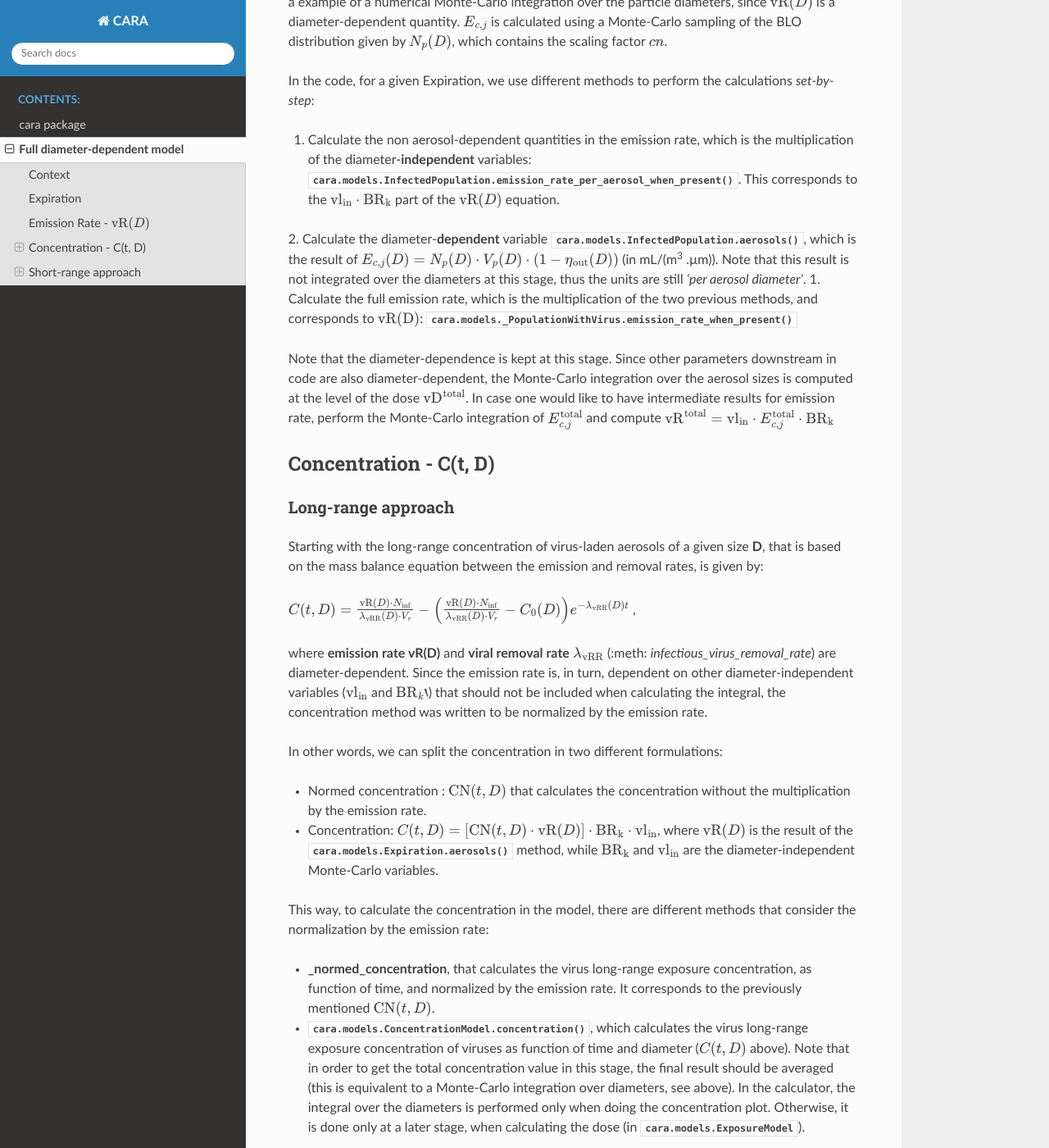
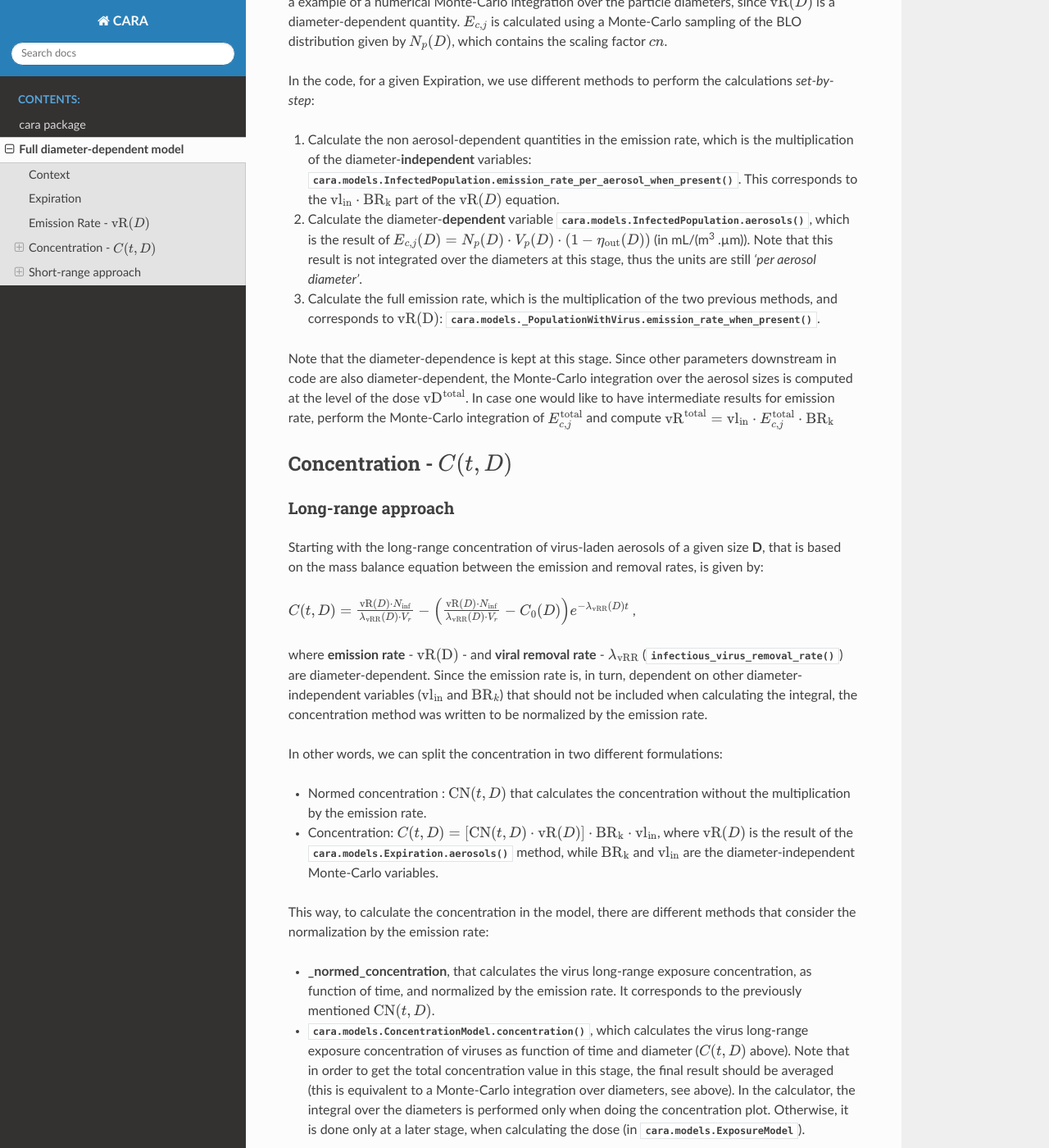
Before and after one commit to CERN/CAiMIRA, a Sphinx documentation site: the page built from cara/docs/full_diameter_dependence.rst, in a window 1280 px wide and 1400 px high, scrolled down 1941 px. Shown: the whole window at 82% size. Built offline with Sphinx 7.4.7 and the Read the Docs theme 2.0.0, drawn with Linux system fonts in a browser that asks for light colours.

Commit message:
Handled typos on equations syntax

```diff
--- a/cara/docs/full_diameter_dependence.rst
+++ b/cara/docs/full_diameter_dependence.rst
@@ -45,7 +45,7 @@ Under the :mod:`cara.apps.calculator.model_generator`, when it comes to generate
 To summarize, the Expiration contains the distribution of the diameters as a vectorised float. Depending on different expiratory types, the contributions from each mode will be different, therefore the result in the distribution also differs from model to model.
 
 Emission Rate - :math:`\mathrm{vR}(D)`
-=====================
+======================================
 
 The mathematical equations to calculate :math:`\mathrm{vR}(D)` are defined in the paper
 (Henriques A et al, Modelling airborne transmission of SARS-CoV-2 using CARA: risk assessment for enclosed spaces.
@@ -61,15 +61,14 @@ since :math:`\mathrm{vR}(D)` is a diameter-dependent quantity. :math:`E_{c, j}`
 In the code, for a given Expiration, we use different methods to perform the calculations *set-by-step*:
 
 1. Calculate the non aerosol-dependent quantities in the emission rate, which is the multiplication of the diameter-**independent** variables: :meth:`cara.models.InfectedPopulation.emission_rate_per_aerosol_when_present`. This corresponds to the :math:`\mathrm{vl_{in}} \cdot \mathrm{BR_{k}}` part of the :math:`\mathrm{vR}(D)` equation.
-2. Calculate the diameter-**dependent** variable :meth:`cara.models.InfectedPopulation.aerosols`, which is the result of :math:`E_{c,j}(D) = N_p(D) \cdot V_p(D) \cdot (1 − η_\mathrm{out}(D))` (in mL/(m\ :sup:`3` \.µm)).
-Note that this result is not integrated over the diameters at this stage, thus the units are still *'per aerosol diameter'*.
-1. Calculate the full emission rate, which is the multiplication of the two previous methods, and corresponds to :math:`\mathrm{vR(D)}`: :meth:`cara.models._PopulationWithVirus.emission_rate_when_present`
+2. Calculate the diameter-**dependent** variable :meth:`cara.models.InfectedPopulation.aerosols`, which is the result of :math:`E_{c,j}(D) = N_p(D) \cdot V_p(D) \cdot (1 − η_\mathrm{out}(D))` (in mL/(m\ :sup:`3` \.µm)). Note that this result is not integrated over the diameters at this stage, thus the units are still *'per aerosol diameter'*.
+3. Calculate the full emission rate, which is the multiplication of the two previous methods, and corresponds to :math:`\mathrm{vR(D)}`: :meth:`cara.models._PopulationWithVirus.emission_rate_when_present`.
 
 Note that the diameter-dependence is kept at this stage. Since other parameters downstream in code are also diameter-dependent, the Monte-Carlo integration over the aerosol sizes is computed at the level of the dose :math:`\mathrm{vD^{total}}`.
 In case one would like to have intermediate results for emission rate, perform the Monte-Carlo integration of :math:`E_{c, j}^{\mathrm{total}}` and compute :math:`\mathrm{vR^{total}} =\mathrm{vl_{in}} \cdot E_{c, j}^{\mathrm{total}} \cdot \mathrm{BR_k}`
 
-Concentration - C(t, D)
-=======================
+Concentration - :math:`C(t, D)`
+===============================
 
 Long-range approach
 *******************
@@ -78,8 +77,8 @@ Starting with the long-range concentration of virus-laden aerosols of a given si
 
 :math:`C(t, D)=\frac{\mathrm{vR}(D) \cdot N_{\mathrm{inf}}}{\lambda_{\mathrm{vRR}}(D) \cdot V_r}-\left (\frac{\mathrm{vR}(D) \cdot N_{\mathrm{inf}}}{\lambda_{\mathrm{vRR}}(D) \cdot V_r}-C_0(D) \right )e^{-\lambda_{\mathrm{vRR}}(D)t}` ,
 
-where **emission rate vR(D)** and **viral removal rate** :math:`\lambda_{\mathrm{vRR}}` (:meth: `infectious_virus_removal_rate`) are diameter-dependent.
-Since the emission rate is, in turn, dependent on other diameter-independent variables (:math:`\mathrm{vl}_\mathrm{in}` and :math:`\mathrm{BR}_k``) that should not be included when calculating the integral, the concentration method was written to be normalized by the emission rate.
+where **emission rate** - :math:`\mathrm{vR(D)}` - and **viral removal rate** - :math:`\lambda_{\mathrm{vRR}}` (:meth:`infectious_virus_removal_rate`) are diameter-dependent.
+Since the emission rate is, in turn, dependent on other diameter-independent variables (:math:`\mathrm{vl_{in}}` and :math:`\mathrm{BR}_k`) that should not be included when calculating the integral, the concentration method was written to be normalized by the emission rate.
 
 In other words, we can split the concentration in two different formulations:
 
@@ -101,7 +100,7 @@ The following methods calculate the integrated concentration between any two tim
 .. Note that the integral over the diameters is performed later in the dose, with the average of the samples, since the diameters are sampled according to the distribution given by **Np(D)**. The integral over different times is calculated directly in the class (integrated methods).
 
 Dose - :math:`\mathrm{vD}`
-*********
+**************************
 
 The term “dose” refers to the number of viable virions that will contribute to a potential infection.
 
@@ -158,7 +157,7 @@ In the code, :meth:`cara.models.Expiration.jet_origin_concentration` computes th
 When calculating the dose, we get the concentration normalized by the **viral load** and **breathing rate**, and without the **dilution factor**, since these parameters are Monte-Carlo variables that do not depend on the diameter.
 
 Concentration - :math:`C(t, D)`
-***********************
+*******************************
 
 The short-range concentration close to the mouth or nose of an exposed person, may be written as:
 
@@ -182,7 +181,7 @@ The method :meth:`cara.models.ShortRangeModel.short_range_concentration` applies
 The final concentration is the sum of the `short-range` and `long-range` concentrations.
 
 Dose - :math:`vD`
-*********
+*****************
 
 In theory, the `short-range` dose is defined as follows:
 
```
